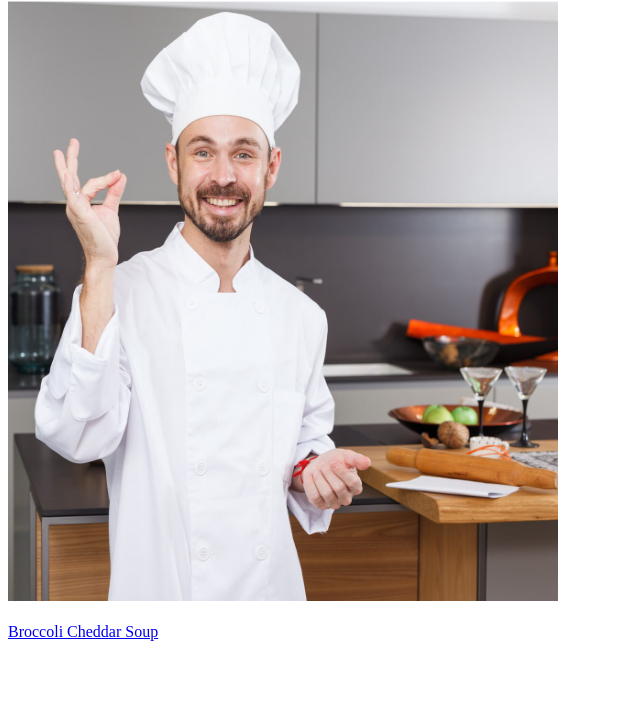
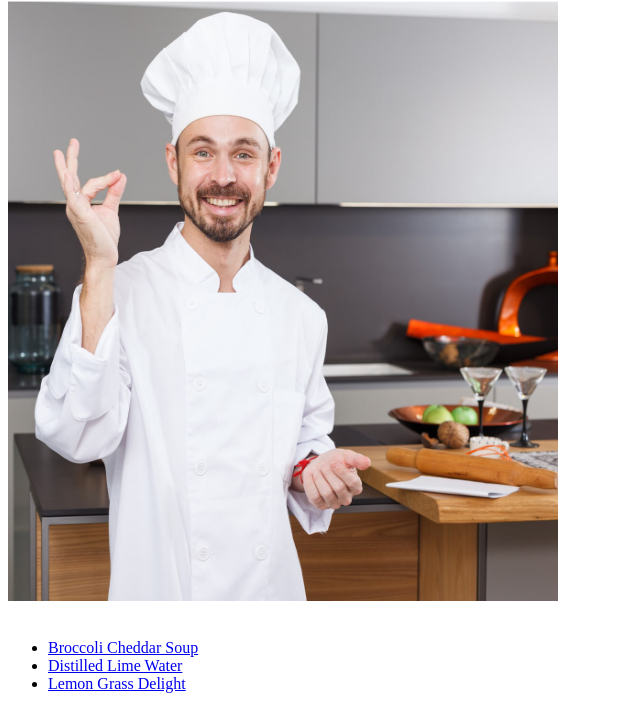
Before and after one commit to Cosmogeddon/odin-recipes, a plain HTML site: page recipes/INDEX.html in a window 1280 px wide. Shown: the part 79-800 px from the top of the page, without its empty margins (0-640 px from the left). Drawn offline with Linux system fonts and the light colour scheme.

Commit message:
Full project

```diff
--- a/recipes/INDEX.html
+++ b/recipes/INDEX.html
@@ -9,6 +9,9 @@
     <h1>Odin Recipes</h1>
     <img src="./img/shutterstock_1518533924-min.jpg" alt="Beautiful chef who is not Cosmo" width="550" height="600">
     <br><br>
-    <a href="./brocolli-cheddar-soup.html">Broccoli Cheddar Soup</a>
+    <ul>
+      <li><a href="./brocolli-cheddar-soup.html">Broccoli Cheddar Soup</a></li>
+      <li><a href="./distilled-lime-water.html">Distilled Lime Water</a>
+      <li><a href="./lemon-grass-delight.html">Lemon Grass Delight</a></li>
   </body>
 </html>
```
Also changed, not shown: recipes/brocolli-cheddar-soup.html (+0 -1 lines), recipes/distilled-lime-water.html (+1 -0 lines), recipes/lemon-grass-delight.html (+1 -0 lines).
